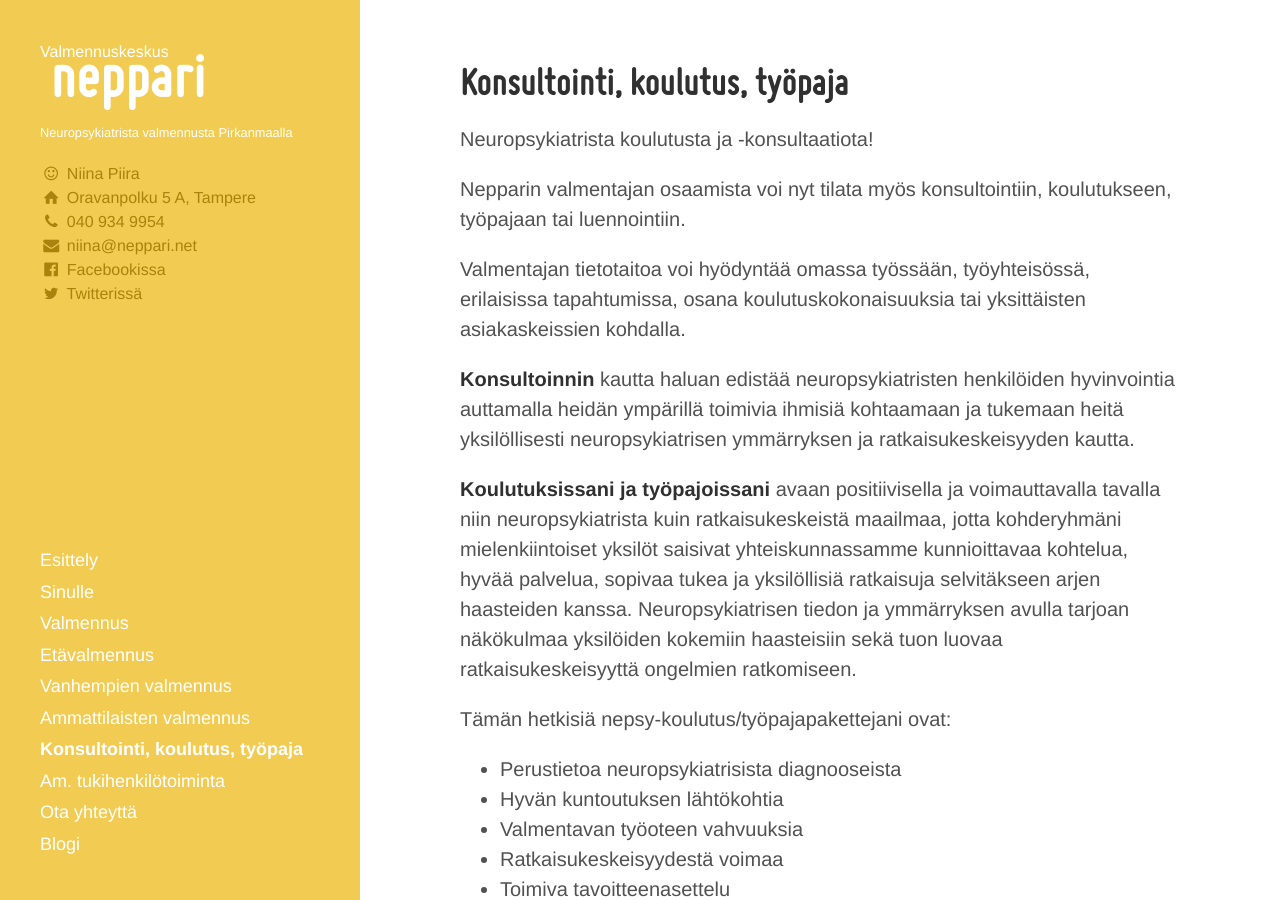
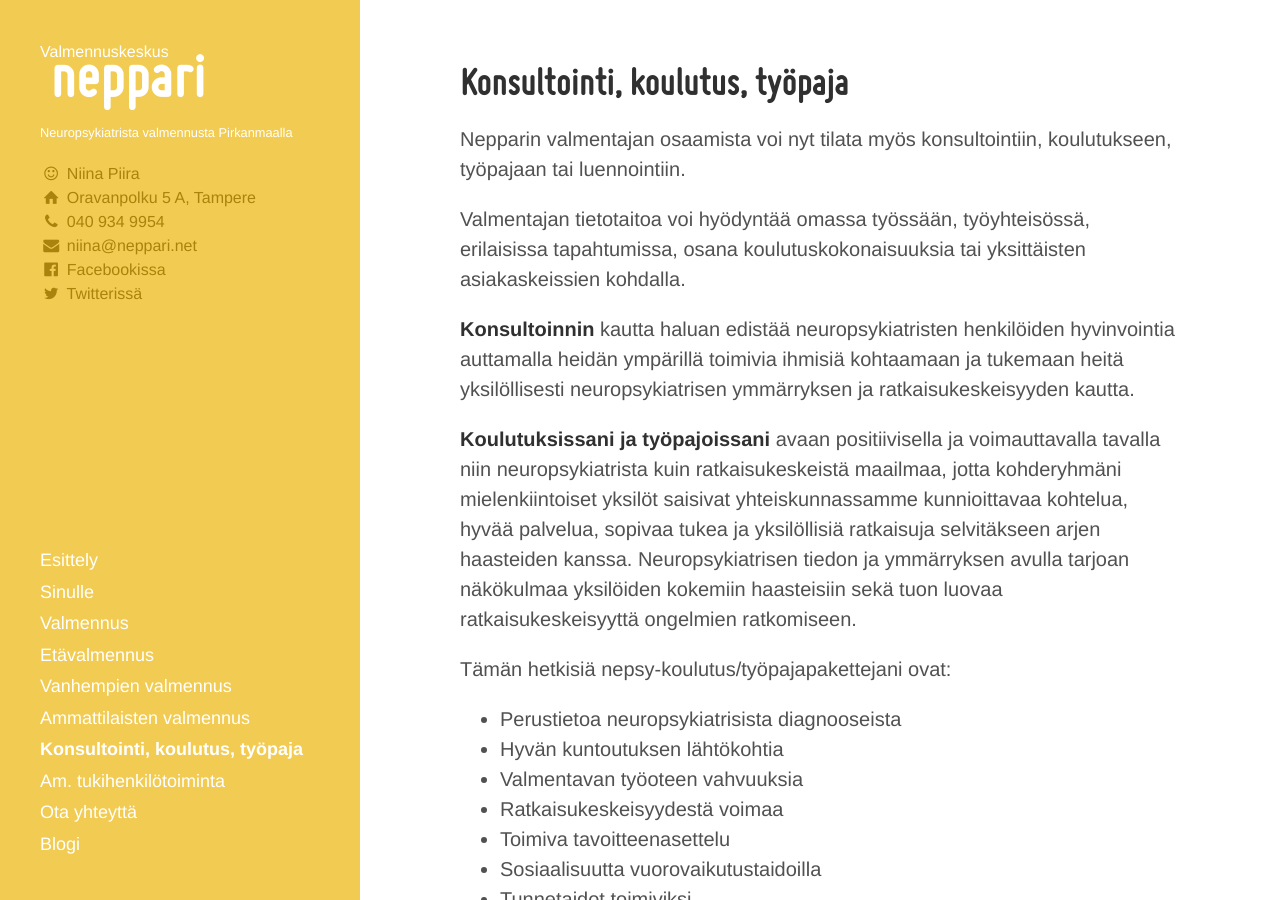
Before and after one commit to niinapiira/neppari.net, a Jekyll site: the page built from konsultointi-koulutus-tyopaja.md, in a window 1280 px wide and 900 px high. Built offline with Jekyll 4.4.1, drawn with Linux system fonts in a browser that asks for light colours.

Commit message:
Updated konsultointi-koulutus-tyopaja.md

```diff
--- a/konsultointi-koulutus-tyopaja.md
+++ b/konsultointi-koulutus-tyopaja.md
@@ -17,8 +17,6 @@ permalink: /konsultointi-koulutus-tyopaja/
 
 
 
-
-Neuropsykiatrista koulutusta ja -konsultaatiota!
 
 Nepparin valmentajan osaamista voi nyt tilata myös konsultointiin, koulutukseen, työpajaan tai luennointiin.
 
```
